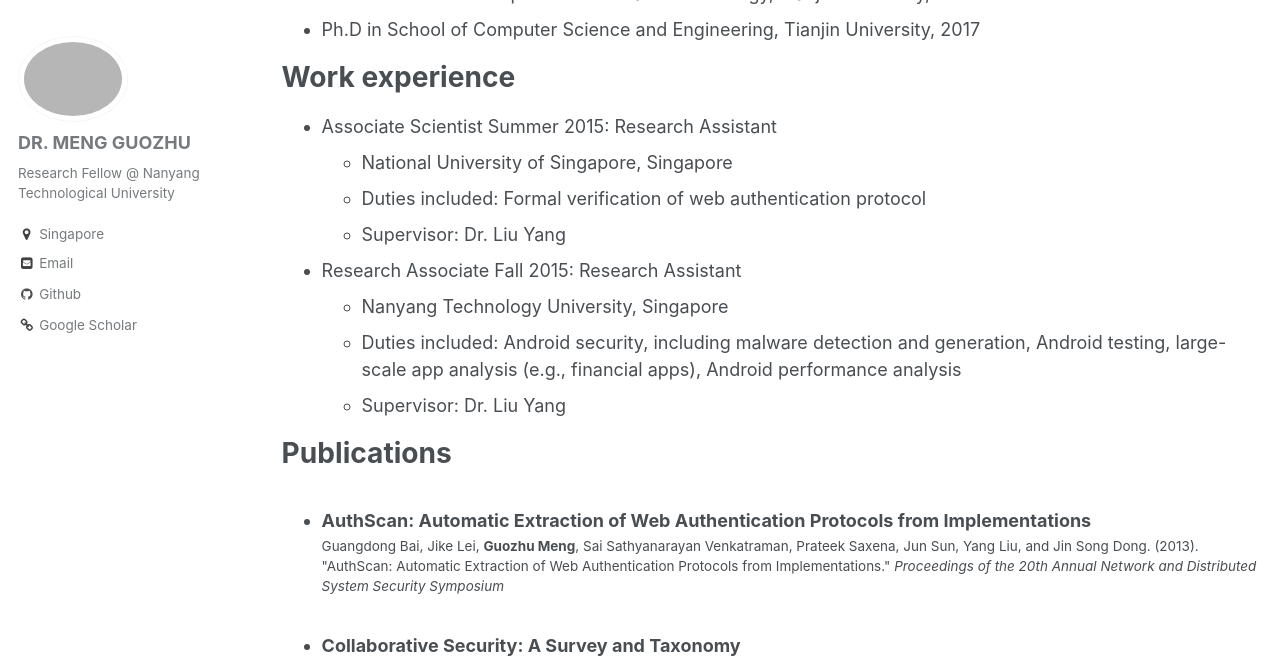
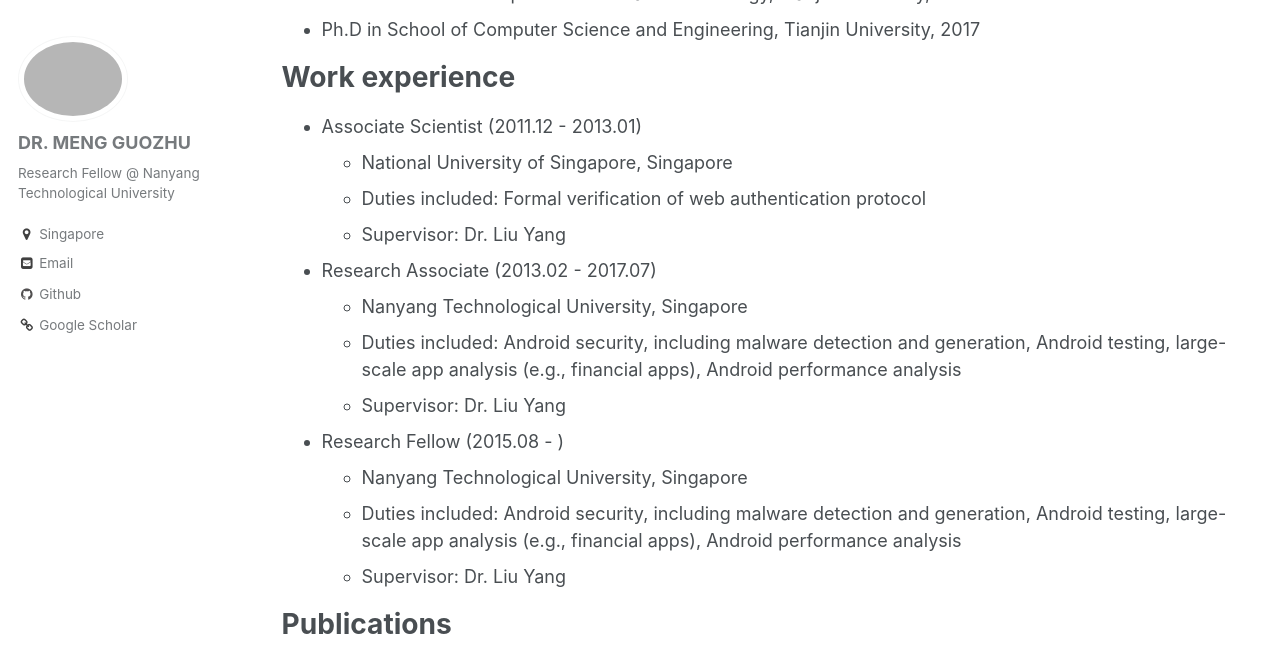
Before and after one commit to impillar/impillar.github.io, a Jekyll site: the page built from _pages/cv.md, in a window 1280 px wide and 1400 px high, scrolled down 268 px. Shown: the top 660 px of the window. Built offline with Jekyll 4.4.1, drawn with Linux system fonts in a browser that asks for light colours; some of the changed text lies outside the part shown; grey boxes are pictures that could not be loaded.

Commit message:
change cv

```diff
--- a/_pages/cv.md
+++ b/_pages/cv.md
@@ -17,20 +17,25 @@ Education
 
 Work experience
 ======
-* Associate Scientist Summer 2015: Research Assistant
+* Associate Scientist  (2011.12 - 2013.01)
   * National University of Singapore, Singapore
   * Duties included: Formal verification of web authentication protocol
   * Supervisor: Dr. Liu Yang
 
-* Research Associate Fall 2015: Research Assistant
-  * Nanyang Technology University, Singapore
+* Research Associate   (2013.02 - 2017.07)
+  * Nanyang Technological University, Singapore
+  * Duties included: Android security, including malware detection and generation, Android testing, large-scale app analysis (e.g., financial apps), Android performance analysis
+  * Supervisor: Dr. Liu Yang
+
+* Research Fellow      (2015.08 - )
+  * Nanyang Technological University, Singapore
   * Duties included: Android security, including malware detection and generation, Android testing, large-scale app analysis (e.g., financial apps), Android performance analysis
   * Supervisor: Dr. Liu Yang
 
 Publications
 ======
   <ul>{% for post in site.publications %}
-    {% include archive-single-cv.html %}
+    {% include archive-single-publication.html %}
   {% endfor %}</ul>
 
 Talks
@@ -45,6 +50,5 @@ Teaching
     {% include archive-single-cv.html %}
   {% endfor %}</ul>
 
-Service and leadership
+Service
 ======
-#* Currently signed in to 43 different slack teams
```
